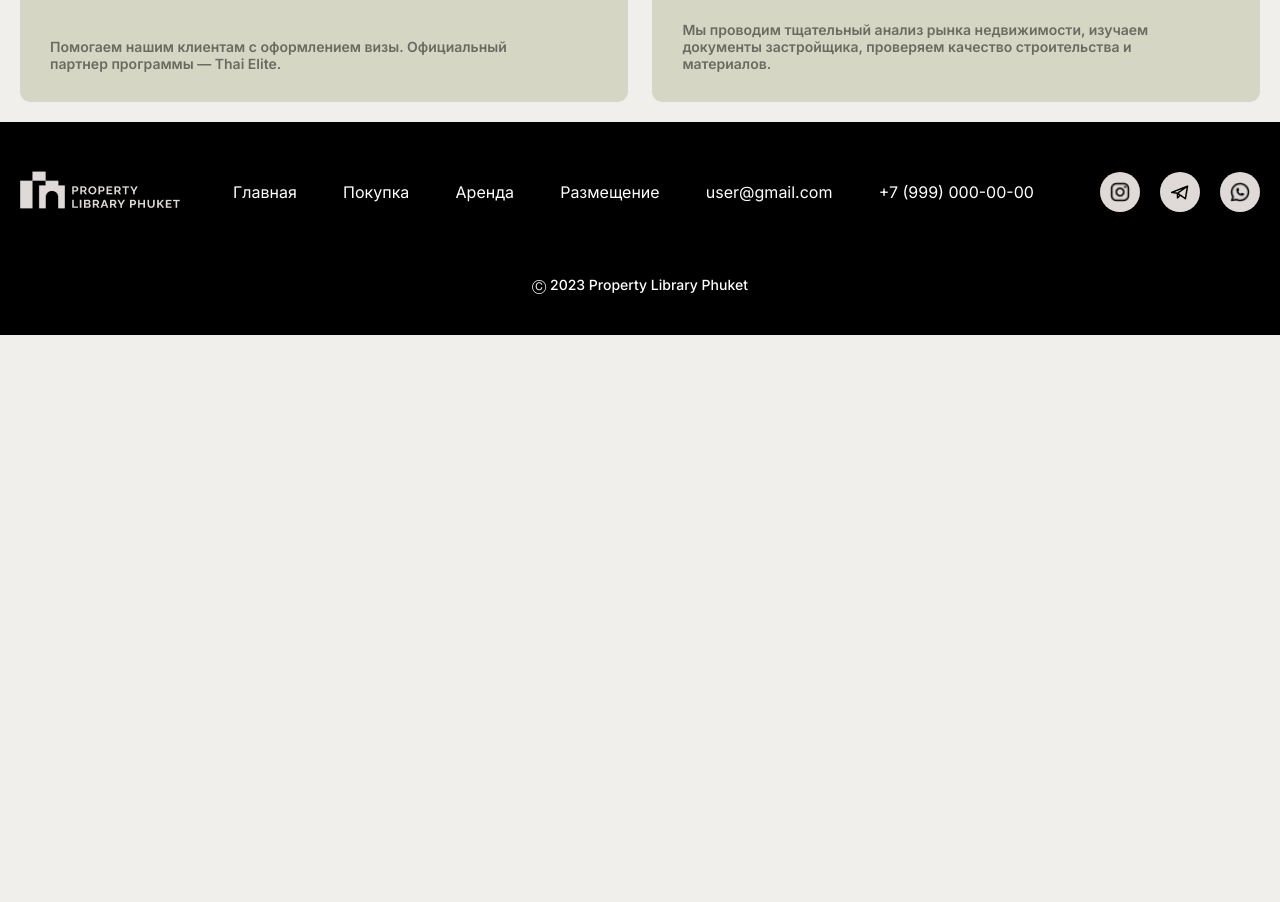
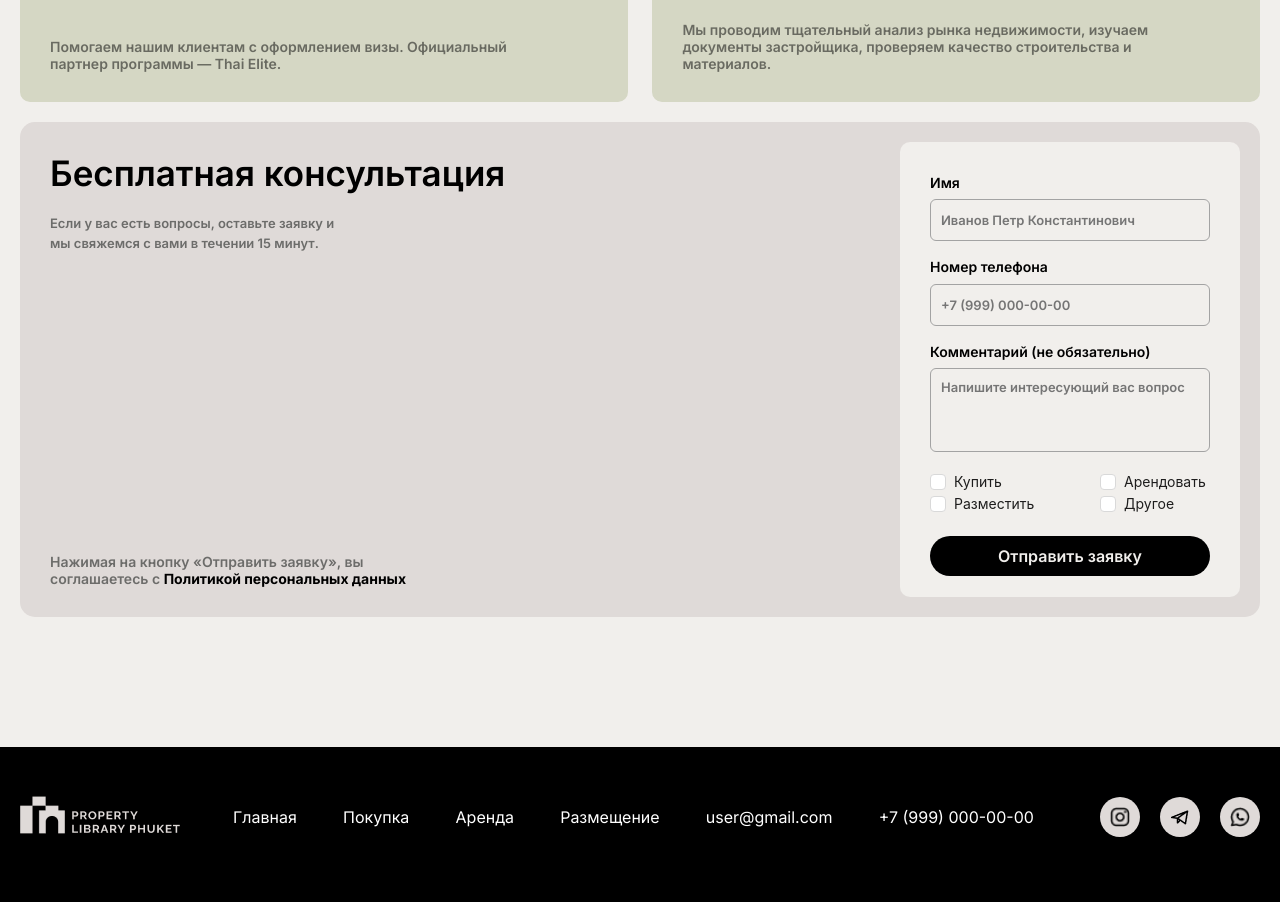
Before and after one commit to WhiteHanClean/Building, a Next.js app: page / in a window 1280 px wide. Shown: the part 2540-3442 px from the top of the page. Before the commit the page ends 2875 px from the top, so only its background shows below. Built offline with nearby package versions, Linux system fonts and the light colour scheme; a web font is replaced by a local one.

Commit message:
add consultation

```diff
--- /dev/null
+++ b/src/components/Consultation/Consultation.module.scss
@@ -0,0 +1,168 @@
+@import "../../styles/variable";
+
+.consultation {
+  width: 100%;
+  border-radius: 15px;
+  background: var(--color-beige, #dfdad8);
+  padding-left: 30px;
+  padding-top: 30px;
+  padding-bottom: 30px;
+  margin-bottom: 130px;
+  position: relative;
+  .consultation_content_text {
+    h2 {
+      @include sizer(35px);
+    }
+    p {
+      @include sizer(13px);
+      margin-top: 20px;
+      color: var(--color-text, #6c6c6a);
+      line-height: 150%;
+      max-width: 298px;
+      width: 100%;
+    }
+    margin-bottom: 300px;
+  }
+  .consultation_content_form {
+    position: absolute;
+    top: 20px;
+    right: 20px;
+    bottom: 20px;
+    border-radius: 10px;
+    background: var(--color-background, #f1efec);
+    padding: 30px;
+
+    .form_consultation {
+      p {
+        @include sizer(14px);
+        line-height: 160%;
+        margin-bottom: 5px;
+      }
+      input {
+        padding: 10px 10px 10px 10px;
+        height: 42px;
+        width: 100%;
+        border-radius: 6px;
+        border: 1px solid var(--color-grey-dark, #a3a3a3);
+        margin-bottom: 15px;
+        @include sizer(13px);
+      }
+      input:focus {
+        outline: none !important;
+        border: 1px solid black !important;
+      }
+
+      .last_input_consultation {
+        padding: 10px 10px 10px 10px;
+        height: 42px;
+        width: 100%;
+        border-radius: 6px;
+        border: 1px solid var(--color-grey-dark, #a3a3a3);
+        margin-bottom: 15px;
+        @include sizer(13px);
+        text-align: start;
+        height: 84px !important;
+        resize: none;
+        background: var(--color-background, #f1efec);
+      }
+
+      textarea:focus {
+        outline: none !important;
+        border: 1px solid black;
+      }
+      .check_consultation {
+        display: flex;
+        .check_consultation_item {
+          max-width: 110px;
+          width: 100%;
+        }
+        .check_consultation_item:first-child {
+          margin-right: 60px;
+        }
+      }
+    }
+  }
+  .security {
+    p {
+      @include sizer(14px);
+      color: var(--color-text, #6c6c6a);
+      max-width: 371px;
+      width: 100%;
+      a {
+        text-decoration: none;
+        color: black;
+      }
+    }
+  }
+
+  .security2 {
+    display: none;
+    p {
+      @include sizer(14px);
+      color: var(--color-text, #6c6c6a);
+      max-width: 371px;
+      width: 100%;
+      a {
+        text-decoration: none;
+        color: black;
+      }
+    }
+  }
+  .consultation_btn {
+    width: 100%;
+    padding: 10px 0px;
+    border-radius: 21.006px;
+    background: var(--color-black, #000);
+    text-align: center;
+    @include sizer(16px);
+    color: var(--color-background, #f1efec);
+    margin-top: 21px;
+  }
+}
+
+@media only screen and (max-width: 1024px) {
+  .consultation_content_text {
+    h2 {
+      @include sizer(26px !important);
+    }
+  }
+}
+
+@media only screen and (max-width: 800px) {
+  .consultation_content_text {
+    h2 {
+      @include sizer(26px !important);
+      max-width: 279px;
+      width: 100%;
+    }
+  }
+  .security {
+    p {
+      max-width: 318px !important;
+      width: 100%;
+    }
+  }
+}
+
+@media only screen and (max-width: 750px) {
+    .consultation{
+        .consultation_content_text{
+            margin-bottom: 20px !important;
+        }
+        .consultation_content_form{
+            position: relative !important;
+        }
+        .security{
+            display: none;
+        }
+        .security2{
+            display: flex !important;
+            margin-top: 30px;
+            text-align: center;
+            display: flex;
+            justify-content: center;
+            padding-right: 30px;
+        }
+    }
+
+}
--- /dev/null
+++ b/src/components/Consultation/Consultation.tsx
@@ -0,0 +1,81 @@
+import React from "react";
+import s from "./Consultation.module.scss";
+import { Checkbox } from "antd";
+import type { CheckboxValueType } from "antd/es/checkbox/Group";
+
+const Consultation = () => {
+  const plainOptions = ["Купить", "Разместить"];
+  const plainOptions2 = ["Арендовать", "Другое"];
+
+  const onChange = (checkedValues: CheckboxValueType[]) => {
+    console.log("checked = ", checkedValues);
+  };
+
+  const handleClickConsultation = (event: React.MouseEvent<HTMLElement>) => {
+    event.preventDefault();
+  };
+  return (
+    <div className={s.consultation}>
+      <div className={s.consultation_content_text}>
+        <h2>Бесплатная консультация</h2>
+
+        <p>
+          Если у вас есть вопросы, оставьте заявку и мы свяжемся с вами в
+          течении 15 минут.
+        </p>
+      </div>
+
+      <div className={s.security}>
+        <p>
+          Нажимая на кнопку «Отправить заявку», вы соглашаетесь с{" "}
+          <a href="#">
+            <b>Политикой персональных данных</b>
+          </a>
+        </p>
+      </div>
+
+      <div className={s.consultation_content_form}>
+        <form className={s.form_consultation}>
+          <p>Имя</p>
+          <input type="text" placeholder="Иванов Петр Константинович" />
+          <p>Номер телефона</p>
+          <input type="text" placeholder="+7 (999) 000-00-00" />
+          <p>Комментарий (не обязательно)</p>
+          <textarea className={s.last_input_consultation} placeholder="Напишите интересующий вас вопрос" />
+          <div className={s.check_consultation}>
+            <div className={s.check_consultation_item}>
+              <Checkbox.Group
+                className={s.check}
+                options={plainOptions}
+                defaultValue={["Apple"]}
+                onChange={onChange}
+              />
+            </div>
+            <div className={s.check_consultation_item}>
+              <Checkbox.Group
+                options={plainOptions2}
+                defaultValue={["Apple"]}
+                onChange={onChange}
+              />
+            </div>
+          </div>
+
+          <button className={s.consultation_btn} onClick={(event) => handleClickConsultation(event)}>
+            Отправить заявку
+          </button>
+        </form>
+      </div>
+
+      <div className={s.security2}>
+        <p>
+          Нажимая на кнопку «Отправить заявку», вы соглашаетесь с{" "}
+          <a href="#">
+            <b>Политикой персональных данных</b>
+          </a>
+        </p>
+      </div>
+    </div>
+  );
+};
+
+export default Consultation;
--- a/src/pages/index.tsx
+++ b/src/pages/index.tsx
@@ -6,6 +6,7 @@ import TypesOfServices from "@/components/TypesOfServices/TypesOfServices";
 import Service from "@/components/Services/Service";
 import BuildBanner from "@/components/BuildBanner/BuildBanner";
 import Statistics from "@/components/Statistics/Statistics";
+import Consultation from "@/components/Consultation/Consultation";
 
 const inter = Inter({ subsets: ["latin"] });
 
@@ -26,8 +27,8 @@ export default function Home() {
 
       <TypesOfServices />
       <Statistics />
-
       <Service />
+      <Consultation />
     </>
   );
 }
--- a/src/styles/globals.scss
+++ b/src/styles/globals.scss
@@ -90,3 +90,17 @@ select {
   display: flex !important;
   justify-content: end !important;
 }
+
+.ant-checkbox-checked {
+  .ant-checkbox-inner {
+    background-color: black !important;
+    border-color: black !important;
+  }
+  .ant-checkbox-inner:hover {
+    border: 1px solid black !important;
+  }
+}
+
+.ant-checkbox-input:hover {
+  border-color: black;
+}
```
